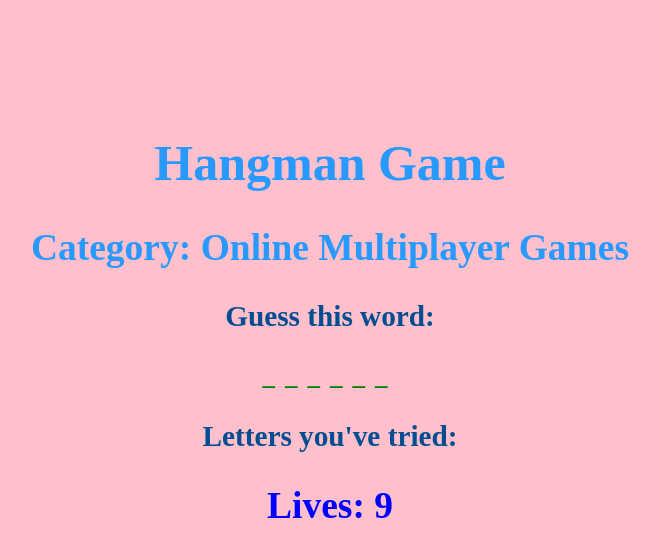
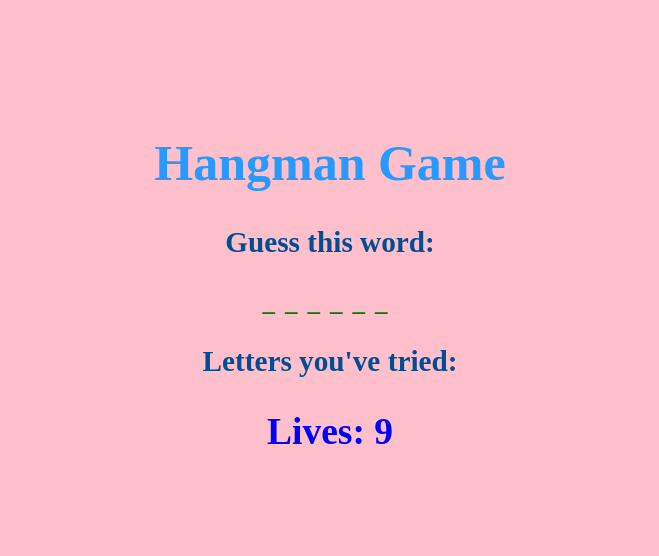
Before and after one commit to iradakhf/hangman, a plain HTML site: page index.html in a window 1280 px wide. Shown: the whole page, without its empty margins (310-969 px from the left). Drawn offline with Linux system fonts and the light colour scheme.

Commit message:
addec all

```diff
--- a/index.html
+++ b/index.html
@@ -12,7 +12,6 @@
   <div class="container">
   <div class="wrap">
     <h1 class="title">Hangman Game</h1>
-    <h2 class="category">Category: Online Multiplayer Games</h2>
     <h3 class="label">Guess this word:</h3>
     <p id="displayWord"></p>
     <h3 class="label">Letters you've tried:</h3>
```
